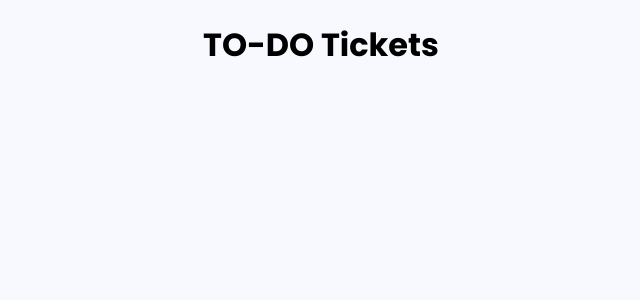
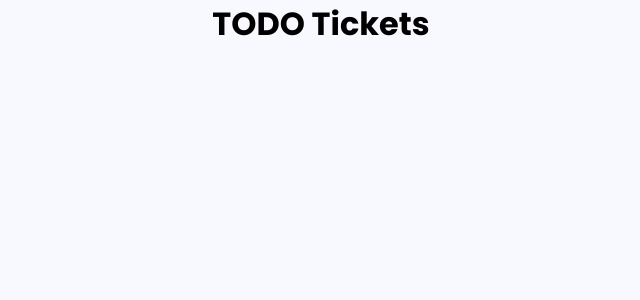
Before and after one commit to adelaw22/react-todo-reduxtoolkit, a React (Vite) app: page / in a window 1280 px wide. Shown: the top 300 px of the page, without its empty margins (319-959 px from the left). Built offline with nearby package versions, Linux system fonts and the light colour scheme.

Commit message:
custom botton component

```diff
--- a/src/App.jsx
+++ b/src/App.jsx
@@ -4,8 +4,7 @@ import './App.css'
 function App() {
   return (
     <div className="App">
-      <h1>TO-DO Tickets</h1>
-      <div></div>
+      <h1>TODO Tickets</h1>
     </div>
   )
 }
--- a/src/index.css
+++ b/src/index.css
@@ -1,7 +1,33 @@
+*,
+*::after,
+*::before {
+	box-sizing: border-box;
+	margin: 0;
+	padding: 0;
+}
+:root {
+	--primaryPurple: #646ff0;
+	--black-1: #646681;
+	--black-2: #585858;
+	--bg-1: #f8f8ff;
+	--bg-2: #ecedf6;
+	--bg-3: #cccdde;
+	--gray-1: #eee;
+	--gray-2: #dedfe1;
+	--black: black;
+	--white: white;
+}
 body {
-    margin: 0 ;
-    padding: 0;
-    font-family: "Poppins", Sans-serif;
-    min-height: 100vh;
-    background-color: #f8f8ff;
+	font-family: 'Poppins', sans-serif;
+	width: 100%;
+	min-height: 100vh;
+	background-color: var(--bg-1);
 }
+* {
+	font-family: 'Poppins', sans-serif;
+}
+.container {
+	width: 90%;
+	max-width: 1200px;
+	margin: 0 auto;
+}
--- /dev/null
+++ b/src/utils/getClasses.jsx
@@ -0,0 +1,5 @@
+export const getClasses = (classes) =>
+  classes
+    .filter((item) => item !== '')
+    .join(' ')
+    .trim()
```
Also changed, not shown: src/componets/CustomBtn.jsx (added, +36 -0 lines), src/styles/modules/button.modules.scss (added).
